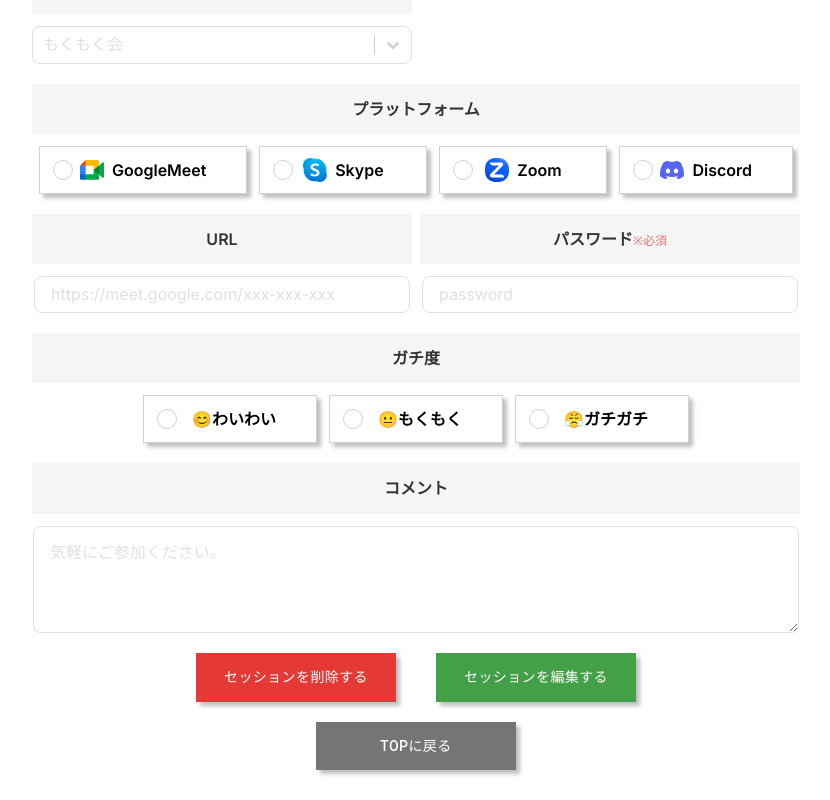
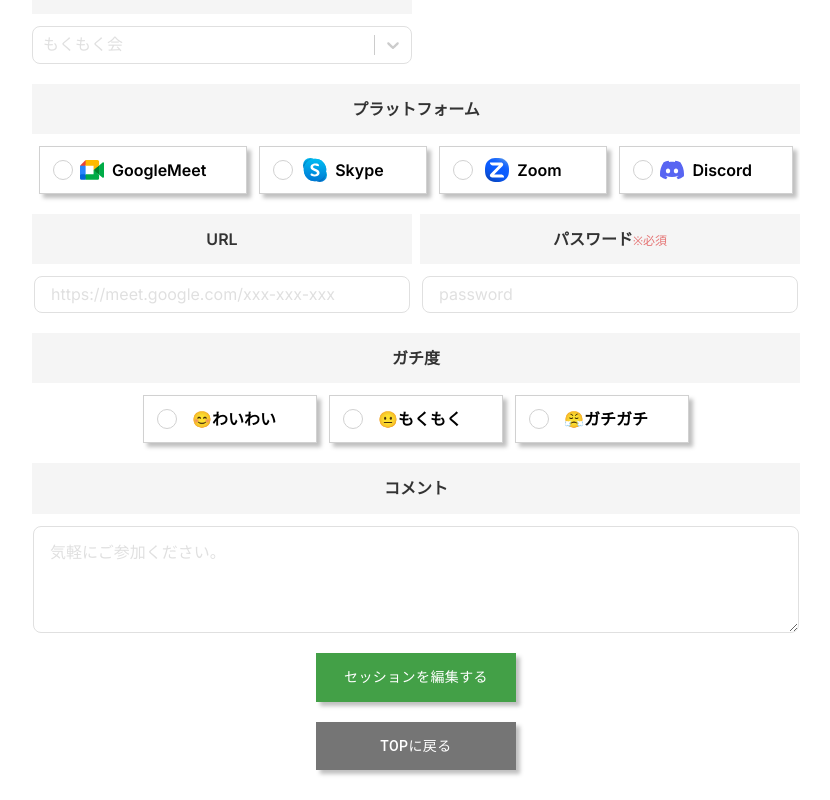
Before and after one commit to monomonosu/Studyum, a Next.js app: page /session/1/edit in a window 1280 px wide. Shown: the part 334-1134 px from the top of the page, without its empty margins (224-1054 px from the left). Built offline with nearby package versions, Linux system fonts and the light colour scheme; no server answers.

Commit message:
編集画面からの削除導線を削除

```diff
--- a/src/app/session/[session_id]/edit/page.tsx
+++ b/src/app/session/[session_id]/edit/page.tsx
@@ -12,7 +12,7 @@
 import { useEdit } from '@/features/edit/hooks/useEdit'
 
 export default function Edit() {
-  const { form, onSubmit, onDelete, tagOptions } = useEdit()
+  const { form, onSubmit, tagOptions } = useEdit()
   const errors = form.formState.errors
   return (
     <form>
@@ -129,14 +129,6 @@
 
         <div className={clsx(utils['center-wrapper'], utils['gap-40'])}>
           <BasicButton
-            color='error'
-            variant='contained'
-            text='セッションを削除する'
-            width='200px'
-            className='-shadow'
-            onClick={form.handleSubmit(onDelete)}
-          />
-          <BasicButton
             color='success'
             variant='contained'
             text='セッションを編集する'
--- a/src/features/edit/hooks/useEdit.ts
+++ b/src/features/edit/hooks/useEdit.ts
@@ -70,16 +70,9 @@
     })
   }
 
-  const onDelete = async (formData: EditFormType) => {
-    axiosClient.post(`sessions/delete/${session_id}`, formData).then(() => {
-      window.location.href = '/'
-    })
-  }
-
   return {
     form,
     onSubmit,
-    onDelete,
     tagOptions
   }
 }
```
